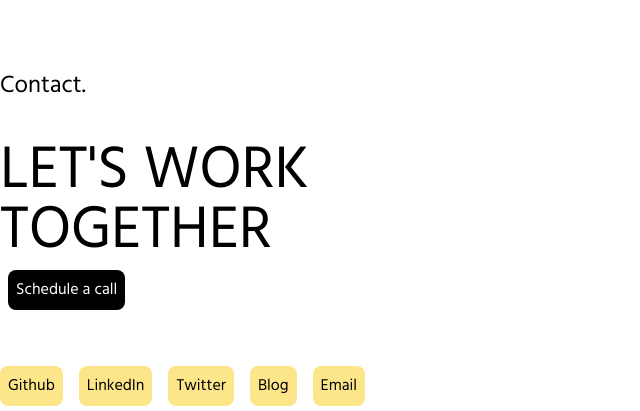
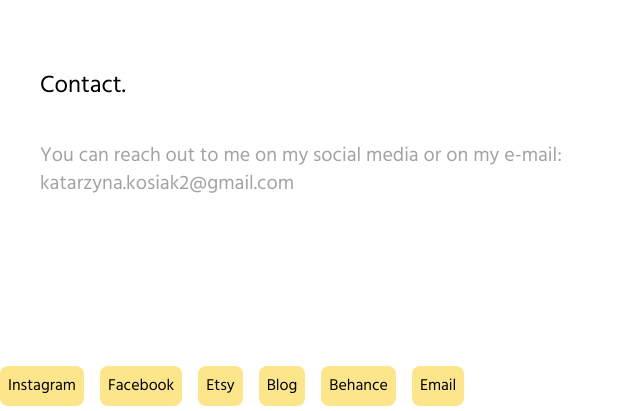
Before and after one commit to Catherine-PL/adventurerartist2, a Next.js app: page /blog/firstblog in a window 1280 px wide. Shown: the part 1987-2398 px from the top of the page, without its empty margins (0-640 px from the left). Built offline with nearby package versions, Linux system fonts and the light colour scheme.

Commit message:
add about section and fix socials

```diff
--- a/components/Footer/index.js
+++ b/components/Footer/index.js
@@ -6,22 +6,16 @@ import Button from "../Button";
 const Footer = ({}) => {
   return (
     <>
+     <div className="mt-10 laptop:mt-40 p-2 laptop:p-0">
+              <h1 className="tablet:m-10 text-2xl text-bold">Contact.</h1>
+              <p className="tablet:m-10 mt-2 text-neutral-400 laptop:text-xl w-full laptop:w-3/5 whitespace-pre-line">
+                You can reach out to me on my social media or on my e-mail: katarzyna.kosiak2@gmail.com
+              </p>
+            </div>
       <div className="mt-5 laptop:mt-40 p-2 laptop:p-0">
-        <div>
-          <h1 className="text-2xl text-bold">Contact.</h1>
-          <div className="mt-10">
-            <h1 className="text-3xl tablet:text-6xl laptop:text-6xl laptopl:text-8xl text-bold">
-              LET&apos;S WORK
-            </h1>
-            <h1 className="text-3xl tablet:text-6xl laptop:text-6xl laptopl:text-8xl text-bold">
-              TOGETHER
-            </h1>
-            <Button type="primary">Schedule a call</Button>
             <div className="mt-10">
               <Socials />
-            </div>
           </div>
-        </div>
       </div>
     </>
   );
--- a/components/Header/index.js
+++ b/components/Header/index.js
@@ -144,10 +144,6 @@ const Header = ({ handleWorkScroll, handleAboutScroll, isBlog }) => {
                 Resume
               </Button>
             )}
-
-            <Button onClick={() => window.open("mailto:hello@chetanverma.com")}>
-              Contact
-            </Button>
             {mounted && theme && data.darkMode && (
               <Button
                 onClick={() => setTheme(theme === "dark" ? "light" : "dark")}
--- a/pages/index.js
+++ b/pages/index.js
@@ -94,7 +94,7 @@ export default function Home() {
           <Socials className="mt-2 laptop:mt-5" />
         </div>
         <div className="mt-10 laptop:mt-30 p-2 laptop:p-0" ref={workRef}>
-          <h1 className="text-2xl text-bold">Featured posts</h1>
+          <h1 className="text-2xl text-bold">Featured posts.</h1>
 
           <div className="mt-5 laptop:mt-10 grid grid-cols-1 tablet:grid-cols-2 gap-4">
             {data.projects.map((project) => (
@@ -110,7 +110,7 @@ export default function Home() {
         </div>
 
         <div className="mt-10 laptop:mt-30 p-2 laptop:p-0">
-          <h1 className="tablet:m-10 text-2xl text-bold">Areas of interest</h1>
+          <h1 className="tablet:m-10 text-2xl text-bold">Areas of interest.</h1>
           <div className="mt-5 tablet:m-10 grid grid-cols-1 laptop:grid-cols-2 gap-6">
             {data.services.map((service, index) => (
               <ServiceCard
@@ -131,7 +131,7 @@ export default function Home() {
         )}
         <div className="mt-10 laptop:mt-40 p-2 laptop:p-0" ref={aboutRef}>
           <h1 className="tablet:m-10 text-2xl text-bold">About.</h1>
-          <p className="tablet:m-10 mt-2 text-xl laptop:text-3xl w-full laptop:w-3/5">
+          <p className="tablet:m-10 mt-2 text-neutral-400 laptop:text-xl w-full laptop:w-3/5 whitespace-pre-line">
             {data.aboutpara}
           </p>
         </div>
```
Also changed, not shown: data/portfolio.json (+1 -1 lines).
